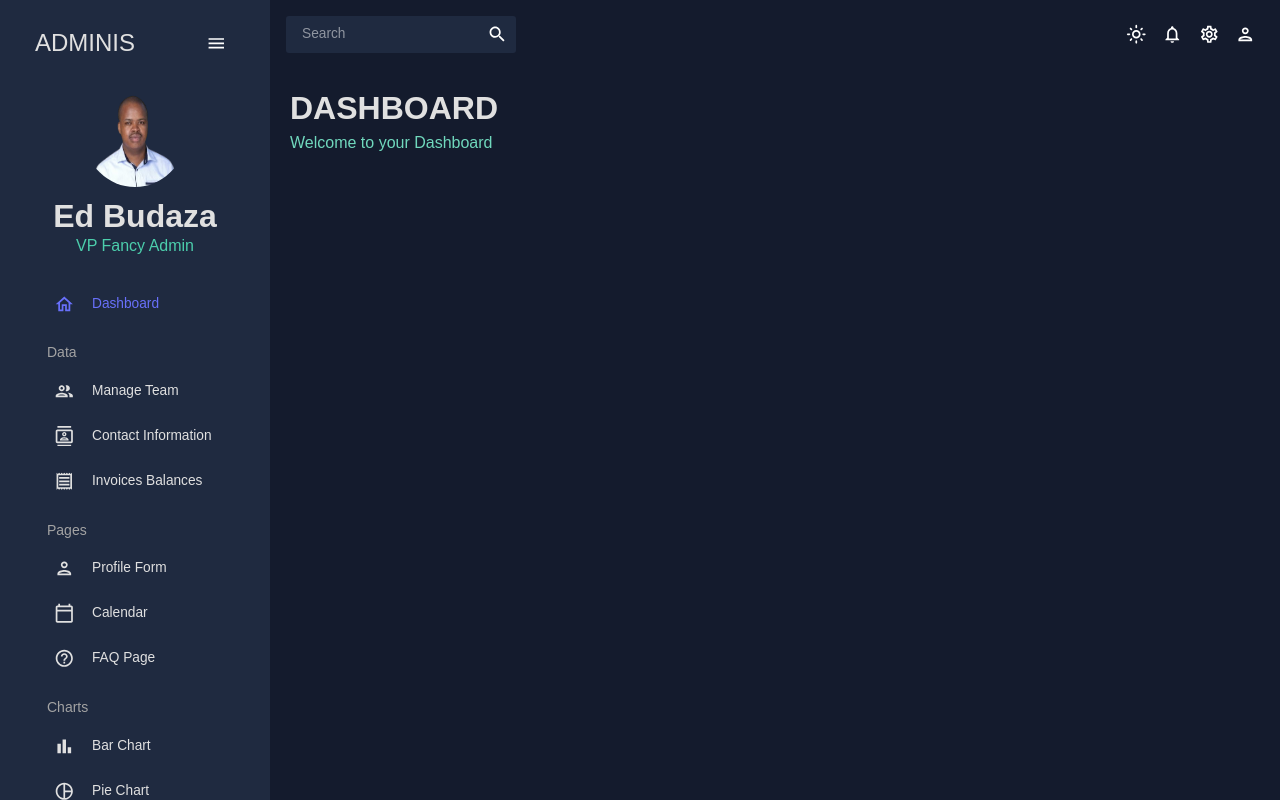
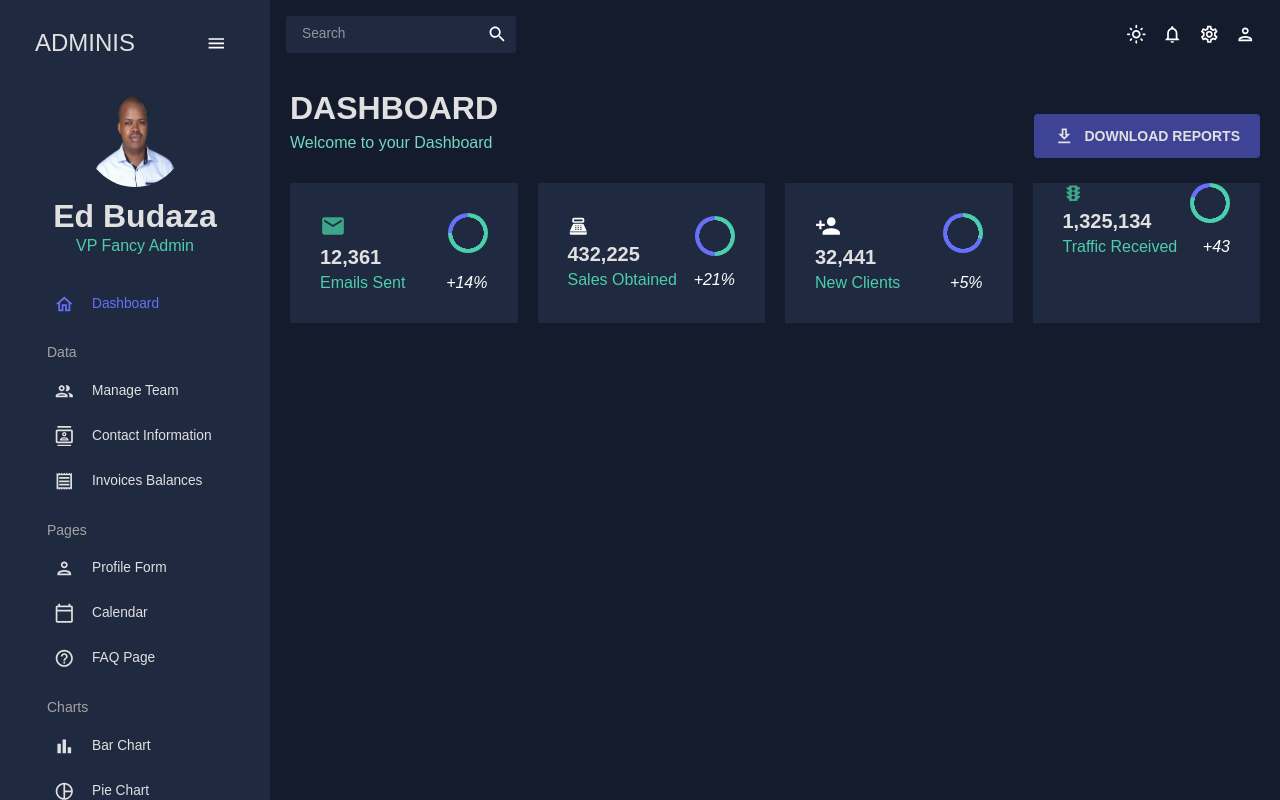
Before and after one commit to edwardbudaza/react-admin, a React (Create React App) app: page / in a window 1280 px wide. Built offline with nearby package versions, Linux system fonts and the light colour scheme.

Commit message:
added first row of dashboard

```diff
--- a/src/scenes/dashboard/index.jsx
+++ b/src/scenes/dashboard/index.jsx
@@ -1,12 +1,126 @@
-import React from 'react';
-import { Box } from '@mui/material';
+import { Box, Button, IconButton, Typography, useTheme } from '@mui/material';
+import { tokens } from '../../theme';
+import { mockTransactions } from '../../data/mockData';
+import DownloadOutlinedIcon from '@mui/icons-material/DownloadOutlined';
+import EmailIcon from '@mui/icons-material/Email';
+import PointOfSaleIcon from '@mui/icons-material/PointOfSale';
+import PersonAddIcon from '@mui/icons-material/PersonAdd';
+import TrafficIcon from '@mui/icons-material/Traffic';
 import Header from "../../components/Header";
+import LineChart from '../../components/LineChart'
+import GeographyChart from '../../components/GeographyChart'
+import BarChart from '../../components/BarChart'
+import StatBox from '../../components/StatBox'
+import ProgressCircle from '../../components/ProgressCircle'
 
 const Dashboard = () => {
+  const theme = useTheme();
+  const colors = tokens(theme.palette.mode);
+
   return (
     <Box m="20px">
+      {/* HEADER */}
       <Box display="flex" justifyContent="space-between" alignItems="center">
         <Header title="DASHBOARD" subtitle="Welcome to your Dashboard" />
+        <Box>
+          <Button
+            sx={{
+              backgroundColor: colors.blueAccent[700],
+              color: colors.grey[100],
+              fontSize: "14px",
+              fontWeight: "bold",
+              padding: "10px 20px",
+            }}
+          >
+            <DownloadOutlinedIcon sx={{ mr: "10px" }} />
+            Download Reports
+          </Button>
+        </Box>
+      </Box>
+
+      {/* GRID & CHARTS  */}
+      <Box
+        display="grid"
+        gridTemplateColumns="repeat(12, 1fr)"
+        gridAutoRows="140px"
+        gap="20px"
+      >
+        {/* ROW 1 */}
+        <Box
+          gridColumn="span 3"
+          backgroundColor={colors.primary[400]}
+          display="flex"
+          alignItems="center"
+        >
+          <StatBox
+            title="12,361"
+            subtitle="Emails Sent"
+            progress="0.75"
+            increase="+14%"
+            icon={
+              <EmailIcon
+                sx={{ color: colors.greenAccent[600], fontSize: "26px" }}
+              />
+            }
+          />
+        </Box>
+        <Box
+          gridColumn="span 3"
+          backgroundColor={colors.primary[400]}
+          display="flex"
+          alignItems="center"
+          justifyContent="center"
+        >
+          <StatBox
+            title="432,225"
+            subtitle="Sales Obtained"
+            progress="0.50"
+            increase="+21%"
+            icon={
+              <PointOfSaleIcon
+
+              />
+            }sx={{ color: colors.greenAccent[600], fontSize: "26px" }}
+          />
+        </Box>
+        <Box
+          gridColumn="span 3"
+          backgroundColor={colors.primary[400]}
+          display="flex"
+          alignItems="center"
+          justifyContent="center"
+        >
+          <StatBox
+            title="32,441"
+            subtitle="New Clients"
+            progress="0.30"
+            increase="+5%"
+            icon={
+              <PersonAddIcon
+                sx={{ colors: colors.greenAccent[600], fontSize: "26px" }}
+              />
+            }
+          />
+        </Box>
+        <Box
+          gridColumn="span 3"
+          backgroundColor={colors.primary[400]}
+          display="flex"
+          alignItms="center"
+          justifyContent="center"
+        >
+          <StatBox
+            title="1,325,134"
+            subtitle="Traffic Received"
+            progress="0.80"
+            increase="+43"
+            icon={
+            <TrafficIcon
+              sx={{ color: colors.greenAccent[600], fontsize: "26px" }}
+            />
+          }
+          />
+        </Box>
       </Box>
     </Box>
   )
```
Also changed, not shown: src/components/StatBox.jsx (line endings or trailing spaces).
